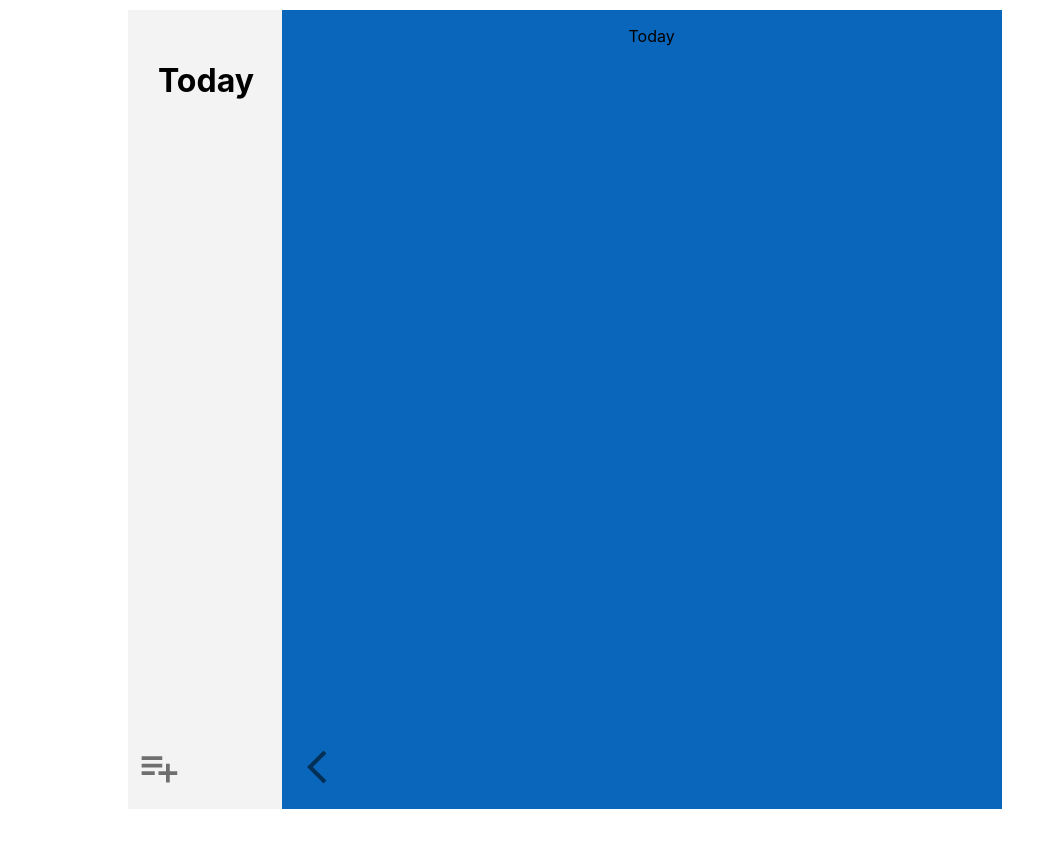
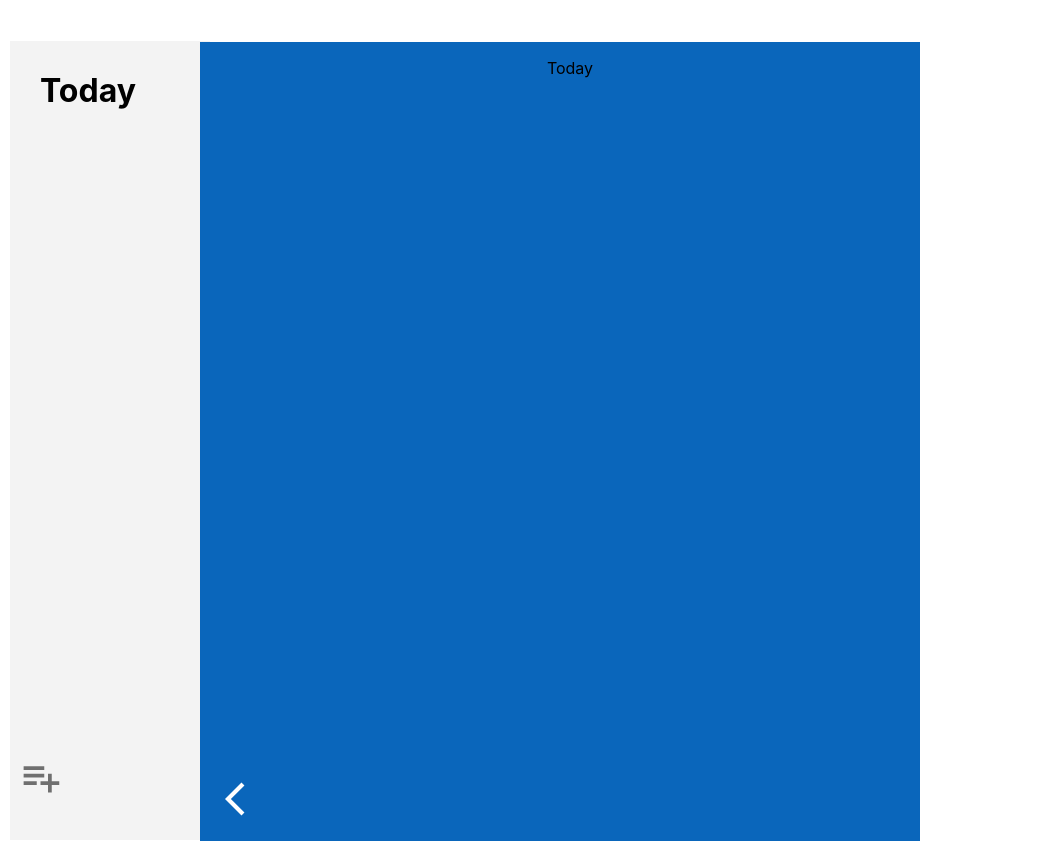
Before and after one commit to Miraschon/planner-frontend, a React (Create React App) app: page / in a window 1280 px wide. Shown: the whole page, without its empty margins (0-1042 px from the left). Before the commit the page ends 819 px from the top, so only its background shows below. Built offline with nearby package versions, Linux system fonts and the light colour scheme.

Commit message:
button changes state on click

```diff
--- a/src/components/ListArea.css
+++ b/src/components/ListArea.css
@@ -4,9 +4,24 @@
     background-color: #0A66BB;
     padding-left: 20px;
     text-align: center;
-    margin-left: 15%;
-    display: table-cell;
+    position: absolute;
+    top: 42px;
+    left: 200px;
+    z-index: 2;
 }
+
+.cover{
+    width: 700px;
+    height: 799px;
+    background-color: #0A66BB;
+    padding-left: 20px;
+    text-align: center;
+    position: absolute;
+    left: 12px;
+    top: 42px;
+    z-index: 2;
+}
+
 p{
     text-decoration-color: #F3F3F3;
 }
--- a/src/components/ListArea.js
+++ b/src/components/ListArea.js
@@ -2,11 +2,28 @@ import * as React from "react"
 import './ListArea.css'
 import {IconButton} from '@mui/material'
 import ArrowBackIosIcon from '@mui/icons-material/ArrowBackIos';
+import {useState} from "react";
+
+/* function myFunction() {
+    const x = document.getElementById("myDIV");
+    if (x.style.display === "none") {
+        x.style.display = "block";
+    } else {
+        x.style.display = "none";
+    }
+} */
 
 function ListArea() {
-    return <div className={"list"}>
+    const [position, setPosition] = useState('list')
+
+    function changePosition(){
+        setPosition('cover')
+    }
+
+
+    return <div className={position} id={"listArea"}>
         <p>Today</p>
-        <IconButton className={"close"}><ArrowBackIosIcon sx={{ fontSize: "40px" }}/></IconButton>
+        <IconButton className={"close"} onClick={changePosition}><ArrowBackIosIcon sx={{ fontSize: "40px" }} style={{ color: 'white' }}/></IconButton>
     </div>
 }
 
--- a/src/components/SideMenu.css
+++ b/src/components/SideMenu.css
@@ -1,9 +1,10 @@
 .menu{
-width: 15%;
+width: 200px;
     height: 799px;
     background-color: #F3F3F3;
-    float: left;
-    display: table-cell;
+    position: relative;
+    z-index: 2;
+    top: 10px;
 }
 h1{
     padding-left: 30px;
--- a/src/components/SideMenu.js
+++ b/src/components/SideMenu.js
@@ -4,7 +4,7 @@ import PlaylistAddIcon from '@mui/icons-material/PlaylistAdd';
 import {IconButton} from "@mui/material";
 
 function SideMenu(){
-    return <div className={"menu"}>
+    return <div className={"menu"} id={"myDIV"}>
         <h1>Today</h1>
         <IconButton className={"add"}><PlaylistAddIcon sx={{ fontSize: "45px" }}/></IconButton>
     </div>
--- a/src/pages/App.css
+++ b/src/pages/App.css
@@ -7,7 +7,7 @@
   height: 200px;
   margin: auto;
   padding: 10px;
-  display: table;
+  position: absolute;
 }
 
 .App-logo {
--- a/src/pages/App.js
+++ b/src/pages/App.js
@@ -4,8 +4,8 @@ import ListArea from "../components/ListArea";
 
 function App() {
     return <div className={"container"}>
-        <div><SideMenu/></div>
-        <div><ListArea/></div>
+        <SideMenu/>
+       <ListArea/>
     </div>
 }
 
```
